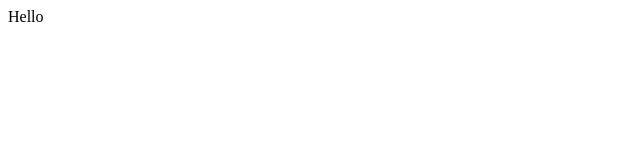
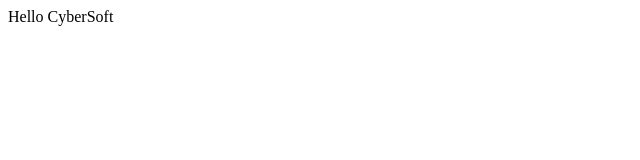
Before and after one commit to dvphuc96/cybersoft_project, a plain HTML site: page index.html in a window 1280 px wide. Shown: the full height of the page, 0-640 px from the left. Drawn offline with Linux system fonts and the light colour scheme.

Commit message:
change file index.html

```diff
--- a/index.html
+++ b/index.html
@@ -7,6 +7,6 @@
     <title>Document</title>
 </head>
 <body>
-    <div>Hello</div>
+    <div>Hello CyberSoft</div>
 </body>
 </html>
```
